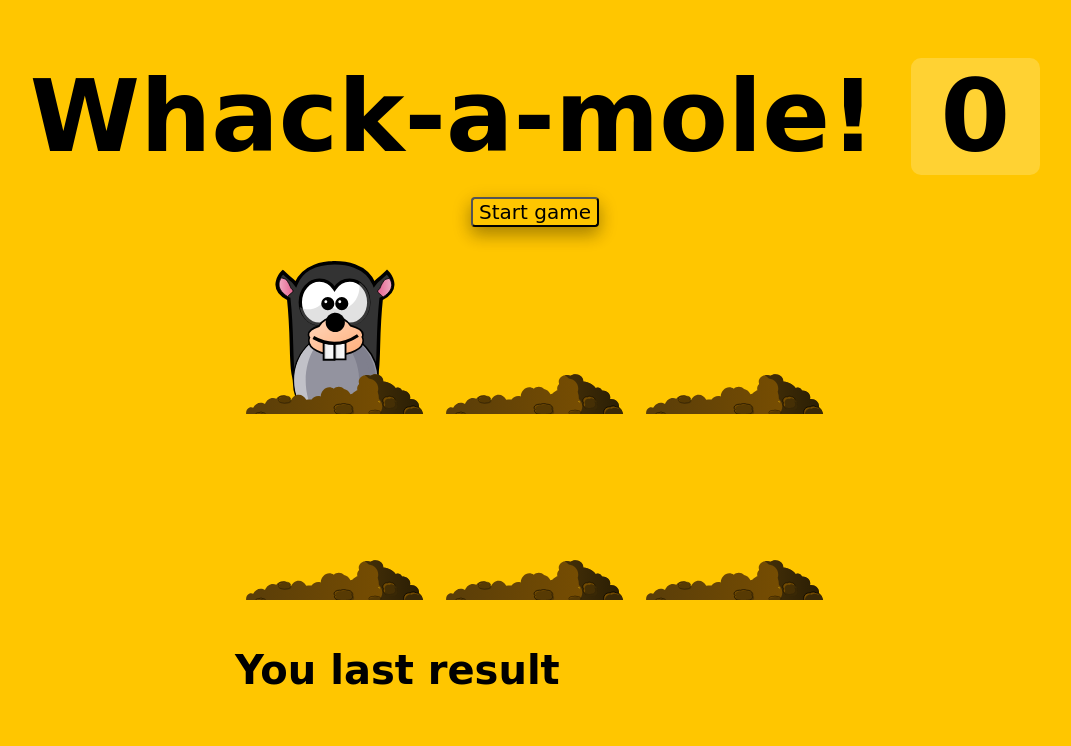
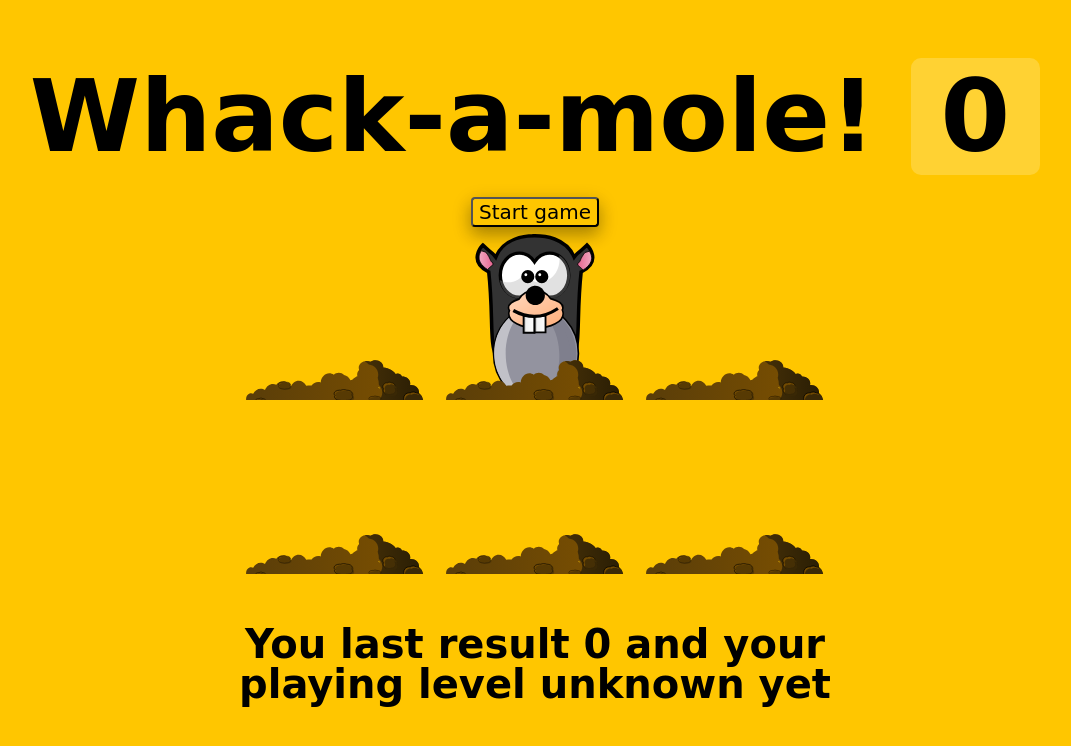
Before and after one commit to LexasBY/Whack-A-Mole, a plain HTML site: page index.html in a window 1280 px wide. Both pictures are taken after a click on the button "Start game". Shown: the whole page, without its empty margins (105-1176 px from the left). Drawn offline with Linux system fonts and the light colour scheme.

Commit message:
feat: add division into skill levels

```diff
--- a/index.html
+++ b/index.html
@@ -10,8 +10,7 @@
   <h1>Whack-a-mole! <span class="score">0</span></h1>
   <div class="buttons">
     <button onClick="startGame()">Start game</button>
-    <!-- <button onClick="startMiddleGame()">Push for middle level</button>
-    <button onClick="startHardGame()">Push for hard level</button> -->
+
   </div>
 
   <div class="game">
@@ -33,7 +32,7 @@
     <div class="hole hole6">
       <div class="mole"></div>
     </div>
-    <h1 class="lastResult">You last result <span class="lastScore">0</span></h1>
+    <h1 class="lastResult">You last result <span class="lastScore">0</span> and your playing level <span class="currentLevel">are not yet known</span></h1>
 
   </div>
 
--- a/script.js
+++ b/script.js
@@ -2,10 +2,16 @@ const holes = document.querySelectorAll('.hole');
 const scoreBoard = document.querySelector('.score');
 const moles = document.querySelectorAll('.mole');
 const lastScore = document.querySelector('.lastScore');
+const currentLevel = document.querySelector('.currentLevel');
 let lastHole;
 let timeUp = false;
 let score = 0;
-lastScore.textContent = localStorage.getItem('lastScore');
+currentLevel.textContent = localStorage.getItem('currentLevel') || 'unknown yet';
+lastScore.textContent = localStorage.getItem('lastScore') || 0;
+
+let level;
+let minTime;
+let maxTime;
 
 function randomTime(min, max) {
   return Math.round(Math.random() * (max - min) + min);
@@ -15,15 +21,42 @@ function randomHole(holes) {
   const idx = Math.floor(Math.random() * holes.length);
   const hole = holes[idx];
   if (hole === lastHole) {
-    console.log('Ah nah thats the same one bud');
+    //console.log('Ah nah thats the same one bud');
     return randomHole(holes);
   }
   lastHole = hole;
   return hole;
 }
+// function checkLevel () {
 
+// }
 function peep() {
-  const time = randomTime(200, 1000);
+  let level = localStorage.getItem('lastScore')
+
+  if (level <= 6) {
+    localStorage.setItem('currentLevel', 'are newbie')
+    minTime = 400;
+    maxTime = 2000;
+    console.log('easy')
+
+  }
+  if (level > 6 && level <= 10) {
+    localStorage.setItem('currentLevel', 'are medium')
+    minTime = 200;
+    maxTime = 1000;
+    console.log('medium')
+
+  }
+  if (level > 10) {
+    localStorage.setItem('currentLevel', 'are professional')
+    minTime = 100;
+    maxTime = 800;
+    console.log('hard')
+
+  }
+
+  const time = randomTime (minTime, maxTime);
+
   const hole = randomHole(holes);
   hole.classList.add('up');
   setTimeout(() => {
@@ -36,8 +69,10 @@ function startGame() {
   scoreBoard.textContent = 0;
   timeUp = false;
   score = 0;
+  lastScore.textContent = localStorage.getItem('lastScore') || 0;
+  currentLevel.textContent = localStorage.getItem('currentLevel') || 'unknown yet';
   peep();
-  setTimeout(() => timeUp = true, 10000)
+  setTimeout(() => timeUp = true, 15000)
 }
 
 function startEasyGame() {
@@ -54,6 +89,7 @@ function bonk(e) {
   this.parentNode.classList.remove('up');
   scoreBoard.textContent = score;
   localStorage.setItem('lastScore', score)
+
 }
 
 
```
Also changed, not shown: 1 other file.
